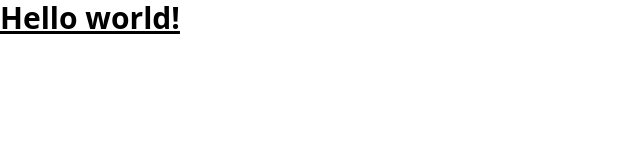
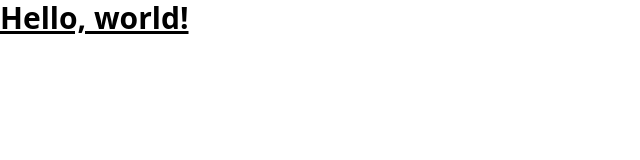
Before and after one commit to isfonzar/mindfield, a website: page resources/html/index.html in a window 1280 px wide. Shown: the full height of the page, 0-640 px from the left. Drawn offline with Linux system fonts and the light colour scheme.

Commit message:
add lang to html and title to head

```diff
--- a/resources/html/index.html
+++ b/resources/html/index.html
@@ -1,13 +1,14 @@
 <!doctype html>
-<html>
+<html lang="en">
 <head>
     <meta charset="UTF-8">
     <meta name="viewport" content="width=device-width, initial-scale=1.0">
     <link href="../../public/main.css" rel="stylesheet">
+    <title>Hello, world!</title>
 </head>
 <body>
 <h1 class="text-3xl font-bold underline">
-    Hello world!
+    Hello, world!
 </h1>
 </body>
 </html>
```
